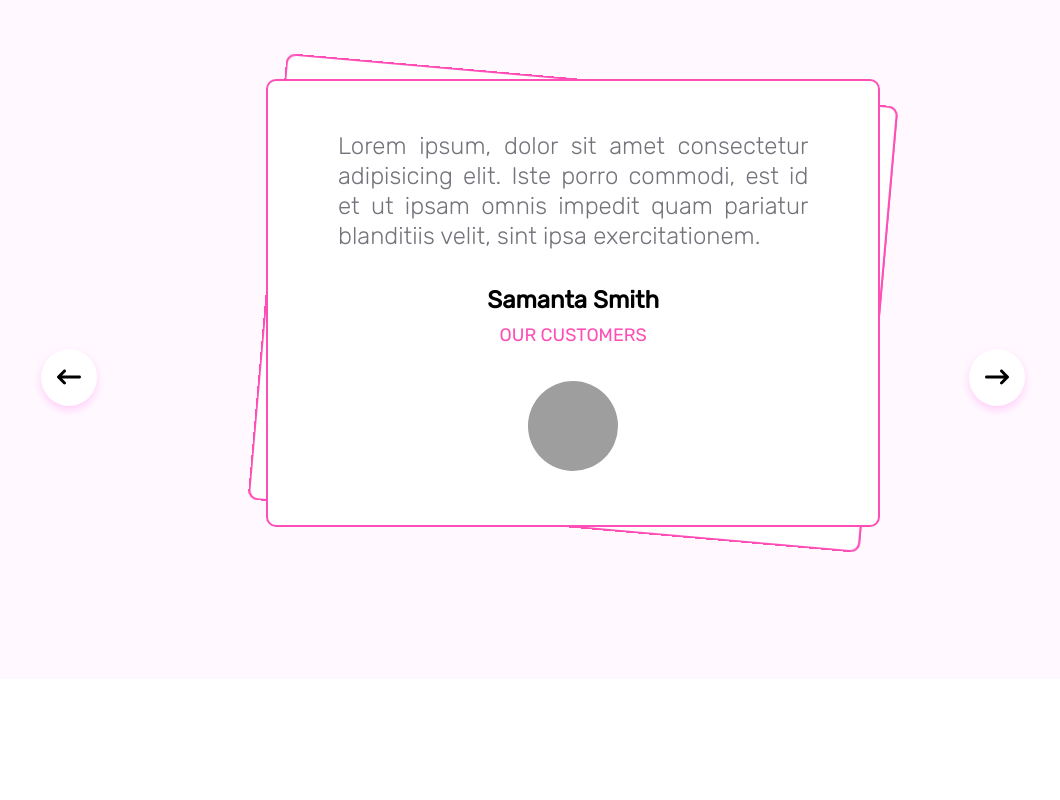
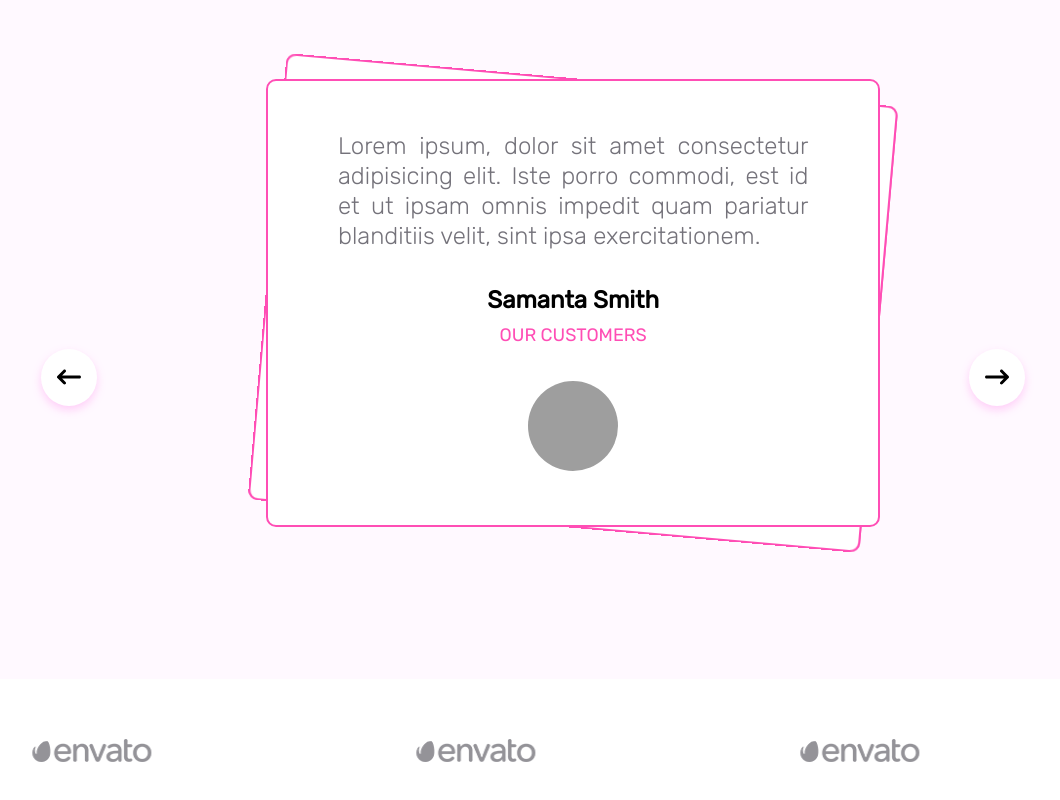
Before and after one commit to Zarshenas/React-landing-page, a React (Create React App) app: page / in a window 1280 px wide. Shown: the part 6020-6820 px from the top of the page, without its empty margins (67-1127 px from the left). Before the commit the page ends 6699 px from the top, so only its background shows below. Built offline with nearby package versions, Linux system fonts and the light colour scheme; grey boxes are pictures that could not be loaded.

Commit message:
brand one component is finished

```diff
--- a/package.json
+++ b/package.json
@@ -14,6 +14,7 @@
     "react-dom": "^18.2.0",
     "react-modal-video": "^1.2.10",
     "react-scripts": "5.0.1",
+    "react-slideshow-image": "^4.0.5",
     "react-transition-group": "^4.4.5",
     "sass": "^1.54.9",
     "styled-components": "^5.3.5",
--- a/src/App.js
+++ b/src/App.js
@@ -8,6 +8,7 @@ import ProvidedTools from './Components/ProvidedTools';
 import Interaction from './Components/Interaction';
 import PricingPlans from './Components/PricingPlans';
 import Interpretations from './Components/Interpretations';
+import BrandOne from './Components/BrandOne';
 
 class App extends Component {
   render() {
@@ -23,6 +24,7 @@ class App extends Component {
         <Interaction />
         <PricingPlans />
         <Interpretations />
+        <BrandOne />
       </>
     );
   }
--- /dev/null
+++ b/src/Components/BrandOne.js
@@ -0,0 +1,42 @@
+import React, { Component } from 'react';
+import styles from './BrandOne.module.css';
+import { Slide } from 'react-slideshow-image';
+import 'react-slideshow-image/dist/styles.css';
+import brandImage from '../Images/brand one.png';
+
+const responsiveSettings = [
+    {
+        breakpoint: 1200,
+        settings: {
+            slidesToShow: 4,
+            slidesToScroll: 1
+        }
+
+    },
+    {
+        breakpoint: 100,
+        settings: {
+            slidesToShow: 3,
+            slidesToScroll: 1
+        }
+
+    },
+];
+
+class BrandOne extends Component {
+    render() {
+        return (
+            <section className={`${styles.brandOneSection} container`}>
+                <Slide responsive={responsiveSettings} cssClass={styles.slider} infinite easing='cubic-out' duration={2500} transitionDuration={1700} arrows={false} autoplay={true} canSwipe={false}>
+                    <img draggable={false} className={styles.brandImage} src={brandImage} alt="" />
+                    <img draggable={false} className={styles.brandImage} src={brandImage} alt="" />
+                    <img draggable={false} className={styles.brandImage} src={brandImage} alt="" />
+                    <img draggable={false} className={styles.brandImage} src={brandImage} alt="" />
+                    <img draggable={false} className={styles.brandImage} src={brandImage} alt="" />
+                </Slide>
+            </section>
+        );
+    }
+}
+
+export default BrandOne;
--- /dev/null
+++ b/src/Components/BrandOne.module.css
@@ -0,0 +1,22 @@
+.brandOneSection{
+    padding: 60px 0;
+    margin: 0 auto 80px;
+    border-bottom: 1px solid #efefef;
+}
+.brandImage{
+    width: 60px;
+    opacity: 0.5;
+    transition: opacity 0.3s ease;
+    user-select: none;
+}
+.brandImage:hover{
+    opacity: 1;
+}
+.slider div{
+    text-align: center;
+}
+@media (min-width: 1200px) {
+    .brandImage{
+        width: 120px;
+    }
+}
```
Also changed, not shown: src/Images/brand one.png (added), 1 other file (tests, documents, lock files or other folders).
